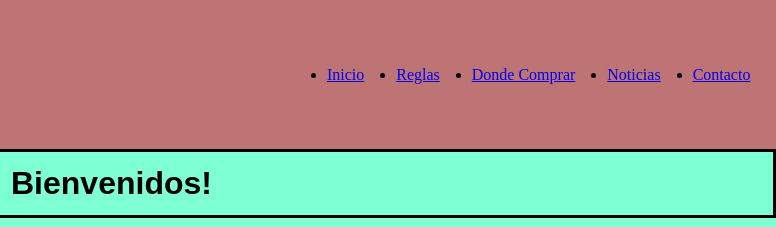
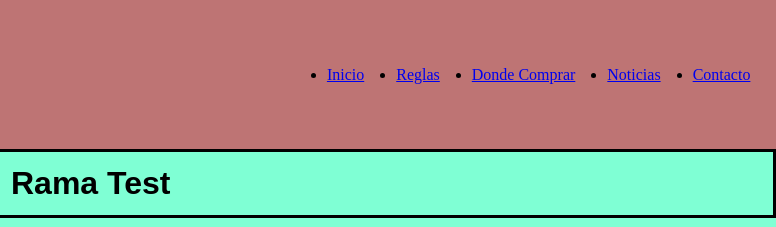
Before and after one commit to elsantex/cartasGrosso, a plain HTML site: page index.html in a window 1280 px wide. Shown: the top 227 px of the page, 504-1280 px from the left. Drawn offline with Linux system fonts and the light colour scheme.

Commit message:
Modificacion titulo test

```diff
--- a/index.html
+++ b/index.html
@@ -49,7 +49,7 @@
 
         <main>
 
-            <h1 id="top">Bienvenidos!</h1>
+            <h1 id="top">Rama Test</h1>
 
             <figure class="base">
 
```
